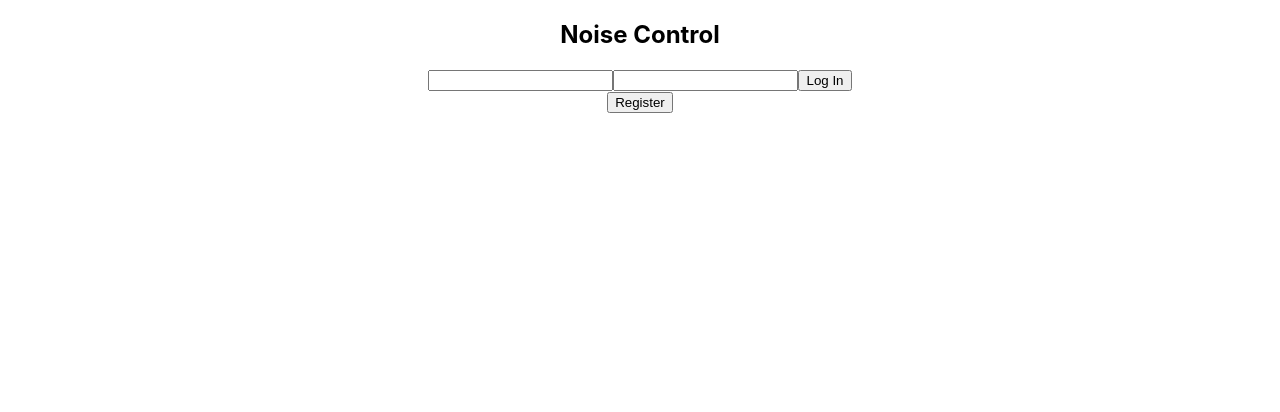
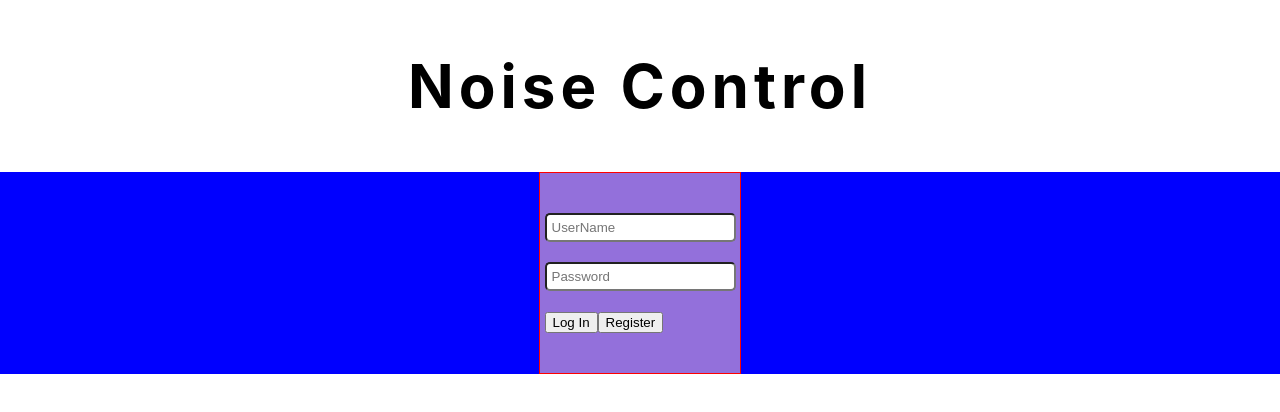
Before and after one commit to bw-noise-controller-raine/noise-contoller-Autumn-King-Jones, a React (Create React App) app in the folder noisecontrol/: page / in a window 1280 px wide. Shown: the top 412 px of the page. Built offline with nearby package versions, Linux system fonts and the light colour scheme.

Commit message:
working on the css

```diff
--- a/noisecontrol/src/App.css
+++ b/noisecontrol/src/App.css
@@ -1,10 +1,10 @@
-.App {
+/* .App {
   text-align: center;
 }
 
 .App-logo {
   animation: App-logo-spin infinite 20s linear;
-  height: 40vmin;
+  height: 70vmin;
   pointer-events: none;
 }
 
@@ -17,17 +17,44 @@
   justify-content: center;
   font-size: calc(10px + 2vmin);
   color: white;
+} */
+
+
+
+
+.container{
+  display:flex;
+  justify-content:center;
+  height:100%;
+  background-color:blue;
+  width:100%;
+  margin: 0 auto;
 }
 
-.App-link {
-  color: #61dafb;
+
+.Form{
+  background-color:mediumpurple;
+  border: 1px solid red;
+  display:flex;
+  flex-direction: 'column';
+  height: 200px;
+  justify-content:center;
+  width:200px;
+  align-items: center;
 }
 
-@keyframes App-logo-spin {
-  from {
-    transform: rotate(0deg);
-  }
-  to {
-    transform: rotate(360deg);
-  }
+.formInput{
+  display:flex;
+  flex-direction: 'column';
+  border-radius: 5px;
+  padding:5px;
+
 }
+
+.header{
+ font-size:2.5rem;
+  align-items:center;
+  display:flex;
+  justify-content:center;
+  letter-spacing:5px;
+}
--- a/noisecontrol/src/authorization/LogIn.js
+++ b/noisecontrol/src/authorization/LogIn.js
@@ -34,23 +34,28 @@ class LogIn extends React.Component {
 
     render() {
         return (
-            <div>
+            <div className='container'>
+            <div className='Form' >
                 <form onSubmit={this.login}>
-                    <input
+
+                    <input className='formInput'
                         type='text'
                         name='username'
                         value={this.state.credentials.username}
                         onChange={this.changeHandler}
+                        placeholder='UserName'
                     />
+                    <br/>
 
-                    <input
+                    <input className='formInput'
                         type='password'
                         name='password'
                         value={this.state.credentials.password}
                         onChange={this.changeHandler}
+                        placeholder='Password'
                     />
-
-                    <button type='submit'>
+                     <br/>
+                    <button className='LogButton' type='submit'>
                         {this.props.isLoggedIn ? (
                             <Loader type='ThreeDots' color='mediumpurple' height='10' width='20' />
                         ) : (
@@ -58,8 +63,10 @@ class LogIn extends React.Component {
                             )}
                     </button>
 
+                    <button className='RegButton' onClick={this.registerHandler}>Register</button>
                 </form>
-                <button onClick={this.registerHandler}>Register</button>
+
+            </div>
             </div>
         )
     }
```
